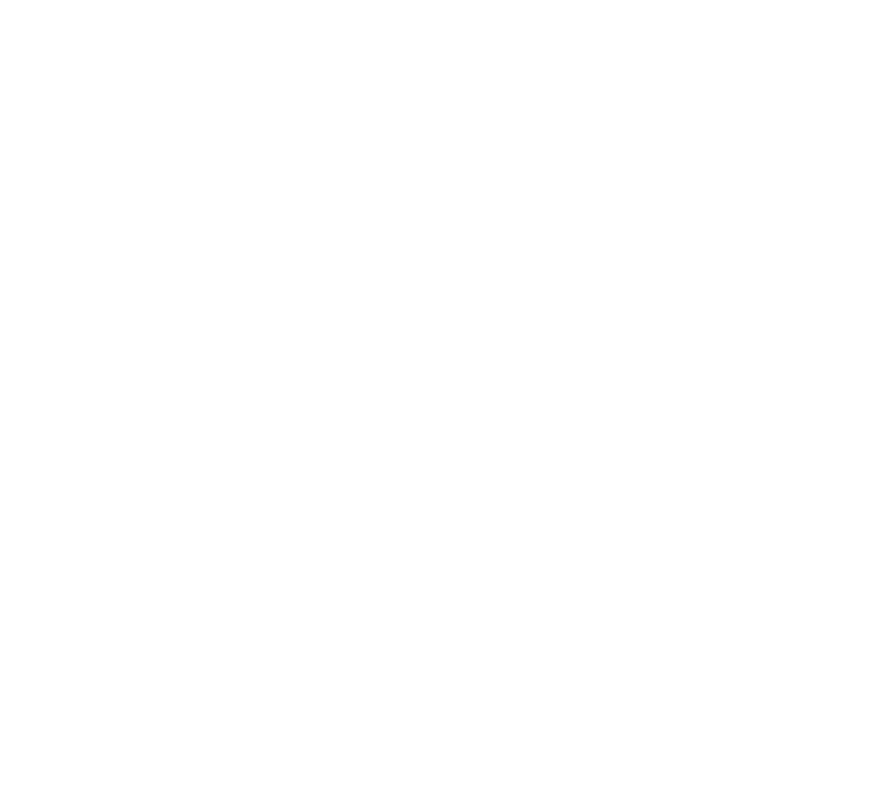
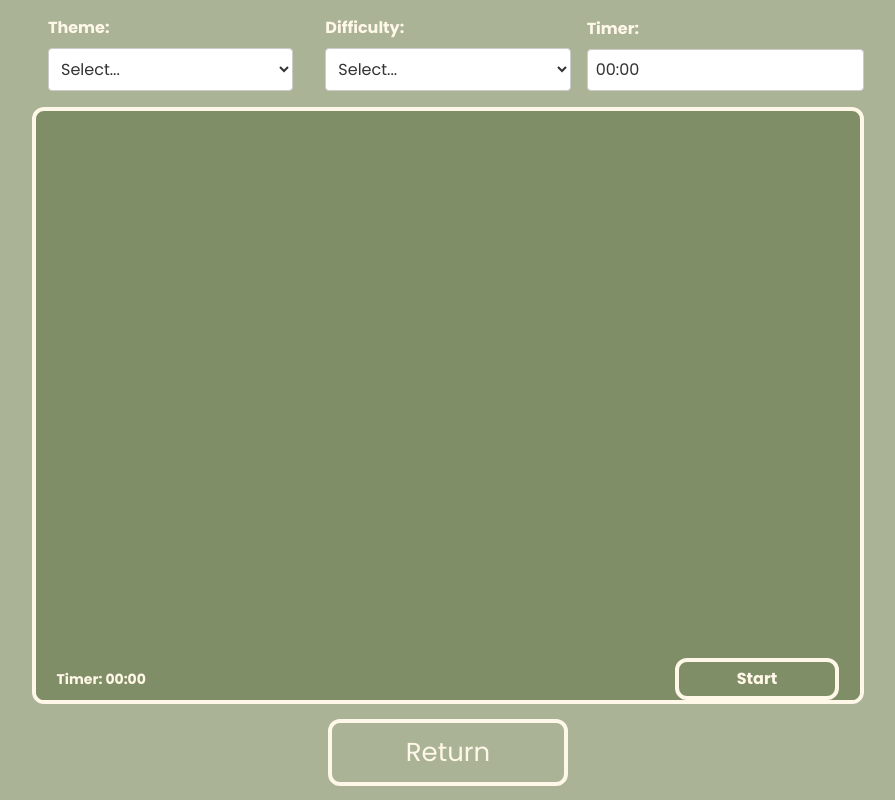
Before and after one commit to JuliusJauga/FlashRead, a React (Vite) app in the folder client/: page /mode1 in a window 1280 px wide. Before the commit this address had no page. Shown: the whole page, without its empty margins (192-1087 px from the left). Built offline with nearby package versions, Linux system fonts and the light colour scheme.

Commit message:
updated mode1

```diff
--- a/client/src/App.tsx
+++ b/client/src/App.tsx
@@ -4,6 +4,7 @@
 import HomePage from './pages/home/homePage';
 import RegisterPage from './pages/register/registerPage';
 import LoginPage from './pages/login/loginPage';
+import Mode1Page from './pages/mode1/mode1Page';
 
 const App: React.FC = () => (
   <BrowserRouter>
@@ -11,6 +12,7 @@
       <Route path="/" element={<HomePage/>}/>
       <Route path="/register" element={<RegisterPage/>}/>
       <Route path="/login" element={<LoginPage/>}/>
+      <Route path="/mode1" element={<Mode1Page/>}/>
     </Routes>
   </BrowserRouter>
 );
--- a/client/src/boards/css/mode1.css
+++ b/client/src/boards/css/mode1.css
@@ -1,12 +1,29 @@
+.Mode1_content {
+  display: flex;
+  position: absolute;
+  flex-direction: column;
+  justify-content: center;
+  align-items: center;
+  height: 100%;
+  width: 100%;
+  background-color: #AAB396;
+  background-repeat: no-repeat;
+  background-position: center;
+  background-size: cover;
+  background-attachment: scroll;
+  background-origin: padding-box;
+  background-clip: border-box;
+  z-index: 8;
+}
 .MainBoard_mode1 {
-  position: absolute;
+  position: flex;
   width: 100%;
   height: 100%;
-  display: none;
+  display: flex;
   flex-direction: column;
   background-color: #AAB396;
   background-repeat: no-repeat;
-  background-position: 50%;
+  background-position: center;
   background-size: cover;
   background-attachment: scroll;
   background-origin: padding-box;
--- a/client/src/components/bulletPoint.tsx
+++ b/client/src/components/bulletPoint.tsx
@@ -46,6 +46,7 @@
                         setSelectedBullet(index);
                     }}
                     style={{
+                        marginLeft: '5%', // Indent the bullet points
                         cursor: 'pointer',
                         listStyleType: getListStyleType(index),
                         fontSize: '26px', // Increased font size for larger bullets
--- /dev/null
+++ b/client/src/components/buttons/customButton.tsx
@@ -0,0 +1,45 @@
+import React, { useState } from 'react';
+
+const Button: React.FC<{
+  label: string;
+  onClick: () => void;
+  className?: string;
+  id?: string;
+}> = ({ label, className = '', id = '', onClick }) => {
+  const [isHovered, setIsHovered] = useState(false);
+  const [isClicked, setIsClicked] = useState(false);
+
+  const buttonStyle = {
+    opacity: isClicked ? 0.95 : 1, // Adjust opacity when clicked
+    transition: 'transform 0.4s ease', // Smooth transitions
+    // outline: 'none',
+    // padding: '10px 20px', // Padding inside the button
+    // borderRadius: '12px',
+    // border: '4px solid #FFF8E8', // Border color
+    // backgroundColor: 'transparent',
+    // color: '#FFF8E8', // Text color
+    transform: isHovered ? 'scale(0.95)' : 'scale(1)', // Shrink button on hover
+    // fontSize: '26px',
+    // fontFamily: 'Georgia, serif',
+  };
+
+  return (
+    <button
+      onClick={onClick}
+      className={className}
+      id={id}
+      style={buttonStyle}
+      onMouseEnter={() => setIsHovered(true)}
+      onMouseLeave={() => {
+        setIsHovered(false);
+        setIsClicked(false); // Reset click state when mouse leaves
+      }}
+      onMouseDown={() => setIsClicked(true)}  // Handle click down
+      onMouseUp={() => setIsClicked(false)}   // Handle click release
+    >
+      {label}
+    </button>
+  );
+};
+
+export default Button;
--- a/client/src/pages/mode1/mode1Page.tsx
+++ b/client/src/pages/mode1/mode1Page.tsx
@@ -3,109 +3,145 @@
 import { Box } from '@mui/system';
 import axios from '../../components/axiosWrapper';
 import * as mode1Task from './mode1Task';
+import Timer from '../../components/timer';
+import TimerInput from '../../components/timerInput';
+import { useRef } from 'react';
+import ModeButton from '../home/modeButton';
+import ChoiceBox from '../../components/choiceBox';
+import QuestionPoints from './questionPoints';
+import { useNavigate } from 'react-router-dom';
+import '../../boards/css/main.board.css';
+import CustomButton from '../../components/buttons/customButton';
+import '../../boards/css/buttons.css';
+
+
+
 const Mode1Page: React.FC = () => {
+    const navigate = useNavigate();
+    const timerRef = useRef(null);
     const [mode1Data, setMode1Data] = React.useState<mode1Task.Mode1TaskData | undefined>(undefined);
+    const [initialTime, setInitialTime] = React.useState<number>(0);
+    const [mode1Theme, setMode1Theme] = React.useState<string>("Any");
+    const [mode1Difficulty, setMode1Difficulty] = React.useState<string>("Any");
+    const [mode1Answers, setMode1Answers] = React.useState<number[]>([]);
+
+    const handleTimeChange = (seconds: number) => {
+        setInitialTime(seconds);
+      };
+
     return (
-        <Container>
-            <Box display="flex" justifyContent="space-between" alignItems="center" mb={2}>
-                <Button variant="contained" color="primary">Return</Button>
-                <Box display="flex" justifyContent="center" flexGrow={1}>
-                    <TextField
-                        select
-                        label="Theme"
-                        variant="outlined"
-                        margin="normal"
-                        SelectProps={{
-                            native: true,
-                        }}
-                        defaultValue="--"
-                    >
-                        <option value="any">--</option>
-                        <option value="history">History</option>
-                        <option value="technology">Technology</option>
-                        <option value="anime">Anime</option>
-                        <option value="politics">Politics</option>
-                    </TextField>
-                    <TextField
-                        select
-                        label="Difficulty"
-                        variant="outlined"
-                        margin="normal"
-                        SelectProps={{
-                            native: true,
-                        }}
-                        defaultValue="--"
-                    >
-                        <option value="any">--</option>
-                        <option value="easy">Easy</option>
-                        <option value="medium">Medium</option>
-                        <option value="hard">Hard</option>
-                        <option value="extreme">Extreme</option>
-                    </TextField>
-                    <TextField
-                        label="Timer"
-                        type="text"
-                        variant="outlined"
-                        margin="normal"
-                        InputProps={{
-                            inputProps: { pattern: "\\d{2}:\\d{2}" } // Pattern for 00:00 format
-                        }}
-                        helperText="Set timer in MM:SS format"
-                        onInput={(e: React.ChangeEvent<HTMLInputElement>) => {
-                            const value = e.target.value.replace(/[^0-9:]/g, '');
-                            const match = value.match(/^(\d{0,2}):?(\d{0,2})$/);
-                            if (match) {
-                                e.target.value = `${match[1]}${match[2] ? ':' + match[2] : ''}`;
-                            } else {
-                                e.target.value = value.slice(0, 5);
-                            }
-                        }}
-                    />
+        <div className='Mode1_content'>
+            <div className="MainBoard_mode1" id="mode1Div">
+            <div className="mode1_upperDiv" id="upperDiv">
+                <div className="mode1_upperDiv_box" id="mode1_upperDiv_box">
+                <div className="mode1_upperDiv_parts" id="mode1_upperDiv_parts">
+                    <ChoiceBox choices={["History", "Technology", "Anime", "Politics"]} onSelect={choice => setMode1Theme(choice)} label="Theme:"/>
+                </div>
+                <div className="mode1_upperDiv_parts" id="mode1_upperDiv_parts">
+                    <ChoiceBox choices={["Easy", "Medium", "Hard", "EXTREME"]} onSelect={choice => setMode1Difficulty(choice)} label="Difficulty:"/>
+                </div>
+                <div className="mode1_upperDiv_parts" id="mode1_upperDiv_parts">
+                    <div className="mode1_timerInput">
+                    <label htmlFor="mode1TimerInput" className="mode1_timerInputLabel">Timer:</label>
+                    <TimerInput onTimeChange={handleTimeChange} className="mode1_timerInputSelect" id="mode1TimerInput"  />
+                    </div>
+                </div>
+                </div>
+            </div>
 
-            </Box>
-            <Box mb={2}>
-                <Typography variant="h6">Text Container</Typography>
-                <Box
-                    border={1}
-                    borderColor="grey.400"
-                    p={1}
-                    borderRadius={4}
-                    display="flex"
-                    flexDirection="column"
-                    alignItems="flex-start"
-                    sx={{
-                        transition: 'max-height 0.5s ease-in-out',
-                        maxHeight: mode1Data ? '500px' : '0',
-                        overflow: 'hidden'
-                    }}
-                >
-                    {mode1Data && (
-                        <Typography variant="body1" style={{ whiteSpace: 'pre-wrap', wordBreak: 'break-word' }}>
-                            {mode1Data.text}
-                        </Typography>
-                    )}
-                </Box>
-            </Box>
-            </Box>
-            <Button
-                variant="contained"
-                color="primary"
-                onClick={async () => {
-                    const taskRequest = {
+            <div className="mode1_innerDiv" id="textAreaDiv">
+                <div className="mode1_mainBox" id="mode1_mainBox">
+                <div className="mode1_textDiv" id="mode1_textDiv">
+                    <p className="mode1_text" id="mode1_text">
+                    {mode1Data && mode1Data.text}
+                    </p>
+                </div>
+                <div className="mode1_answerDiv" id="mode1_answerDiv">
+                    <div className="mode1_questionsContainer" id="mode1_questionsContainer">
+                    {(mode1Data && mode1Data.questions) && <QuestionPoints
+                        questions={mode1Data.questions}
+                        onChanged={p=>setMode1Answers(p)}
+                    />}
+                    </div>
+                </div>
+                <div className="mode1_resultDiv" id="mode1_resultDiv">
+                    <div className="mode1_questionsContainer" id="mode1_questionsContainer">
+                    {mode1Data && mode1Data.answers && <QuestionPoints
+                        questions={mode1Data.answers}
+                    />}
+                    </div>
+                </div>
+                <div className="mode1_start_options">
+                    <Timer ref={timerRef} initialTime={initialTime} id = "mode1_startButton" onClick= {() => {
+                    const startButton = document.getElementById("mode1_startButton") as HTMLButtonElement;
+                    const mode1AnswerDiv = document.getElementById("mode1_answerDiv") as HTMLDivElement;
+                    const mode1ResultDiv = document.getElementById("mode1_resultDiv") as HTMLDivElement;
+                    const mode1TextDiv = document.getElementById("mode1_textDiv") as HTMLDivElement;
+
+                    if (startButton.textContent === "Start") {
+                        mode1Task.requestTask1Data({
                         taskId: 1,
-                        theme: (document.querySelector('input[label="Theme"]') as HTMLInputElement).value,
-                        difficulty: (document.querySelector('input[label="Difficulty"]') as HTMLInputElement).value,
-                        timer: (document.querySelector('input[label="Timer"]') as HTMLInputElement).value,
-                    } as mode1Task.Task1Request;
-                    const response = await mode1Task.requestTask1Data(taskRequest);
-                    console.log('Task data:', response);
-                    setMode1Data(response || { session: 1, text: 'Default text if no data is returned.' });
+                        theme: mode1Theme,
+                        difficulty: mode1Difficulty
+                        }).then(response => {
+                        setMode1Data(response);
+                        });
+                    }
+                    if (startButton.textContent === "Stop") {
+                        mode1TextDiv.style.visibility = "hidden";
+                        mode1AnswerDiv.style.visibility = "visible";
+                        // remove text
+                        const newData = mode1Data;
+                        if (newData) {
+                        newData.text = "";
+                        setMode1Data(newData);
+                        }
+                    }
+                    if (startButton.textContent === "Confirm") {
+                        mode1AnswerDiv.style.visibility = "hidden";
+                        mode1ResultDiv.style.visibility = "visible";
+                        if (mode1Data) {
+                        mode1Task.submitTask1Answers({
+                            session: mode1Data.session,
+                            selectedVariants: mode1Answers
+                        }).then(response => {
+                            response.session = mode1Data.session;
+                            response.answers?.forEach((answer, index) => {
+                            answer.selectedVariant = index < mode1Answers.length ? mode1Answers[index] : -1;
+                            });
+                            setMode1Data(response);
+                        })
+                        } else {
+                        console.error("No data to submit");
+                        }
+                    }
+                    if (startButton.textContent === "Again") {
+                        setMode1Data(undefined);
+                        mode1TextDiv.style.visibility = "visible";
+                        mode1ResultDiv.style.visibility = "hidden";
+                    }
+                    }} onComplete={() => {
+                    const mode1AnswerDiv = document.getElementById("mode1_answerDiv") as HTMLDivElement;
+                    const mode1TextDiv = document.getElementById("mode1_textDiv") as HTMLDivElement;
+                    mode1TextDiv.style.visibility = "hidden";
+                    mode1AnswerDiv.style.visibility = "visible";
+                    // remove text
+                    const newData = mode1Data;
+                    if (newData) {
+                        newData.text = "";
+                        setMode1Data(newData);
+                    }
+                    }} />
+                </div>
+                </div>
+            </div>
 
-                }}
-            >
-                Start
-            </Button>
-        </Container>
+            <div className="mode1_lowerDiv" id="buttonDiv">
+            <CustomButton label="Return" className="wideButton" id="MainBoard_returnButton" onClick={() => navigate("/")}/>
+            </div>
+
+            </div>
+        </div>
     );
 };
 
--- a/client/src/pages/mode1/questionPoints.tsx
+++ b/client/src/pages/mode1/questionPoints.tsx
@@ -1,5 +1,6 @@
 import { useEffect, useState } from "react";
 import BulletPoints from "../../components/bulletPoint";
+import '../../boards/css/mode1.css';
 
 export interface question {
     question: string;
```
